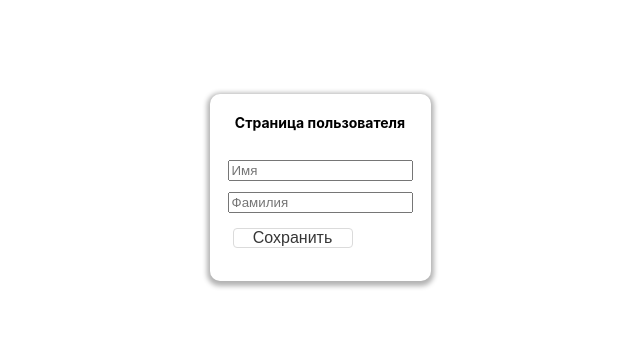
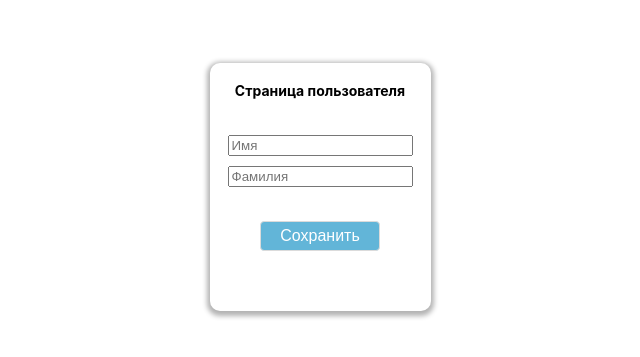
Before and after one commit to SSUHOY/calendar, a React (Create React App) app: page /user in a window 1280 px wide. Shown: the part 209-566 px from the top of the page, without its empty margins (320-960 px from the left). Built offline with nearby package versions, Linux system fonts and the light colour scheme.

Commit message:
implements save user data ui and adds localStorage handling

```diff
--- a/src/components/Calendar/index.jsx
+++ b/src/components/Calendar/index.jsx
@@ -1,4 +1,4 @@
-import React, { useState } from "react";
+import React, { useEffect, useState } from "react";
 import "./Calendar.styles.js";
 import { MockedCalendarData } from "../mockedData/index.jsx";
 import { Button, Container, TableCell } from "./Calendar.styles.js";
@@ -12,6 +12,9 @@ const MainPage = ({ userData }) => {
   const [selectedMonth, setSelectedMonth] = useState();
   const [selectedDate, setSelectedDate] = useState();
   const [date, setDate] = useState(new Date());
+
+  const [storedUserData, setStoredUserData] = useState({});
+  console.log("🚀 ~ MainPage ~ storedUserData:", storedUserData);
 
   const daysArray = getDaysInMonth(selectedYear, selectedMonth);
 
@@ -115,20 +118,29 @@ const MainPage = ({ userData }) => {
     ],
   ];
 
+  const handleClearStore = () => {
+    localStorage.clear("userData");
+  };
+
+  useEffect(() => {
+    const storedUserData = JSON.parse(localStorage.getItem("userData"));
+    setStoredUserData(storedUserData);
+  }, []);
+
   return (
     <Container>
       <div className="calendar-user-block">
-        {userData ? (
+        {!storedUserData ? (
           <Link to={"/user"}>
             <button>Авторизоваться</button>
           </Link>
         ) : (
           <div>
-            <p>Имя пользователя</p>
-            <p>Фамилия</p>
+            <p>{storedUserData.firstName}</p>
+            <p>{storedUserData.lastName}</p>
             <img src="" alt="" />
             <Link to={"/user"}>
-              <button>Сменить пользователя</button>
+              <button onClick={handleClearStore}>Сменить пользователя</button>
             </Link>
           </div>
         )}
--- a/src/pages/userPage/index.jsx
+++ b/src/pages/userPage/index.jsx
@@ -1,43 +1,88 @@
-import React from "react";
+import React, { useState } from "react";
 import { Button, Container } from "../../components/Calendar/Calendar.styles";
 import {
+  ButtonBackToMain,
   ButtonSubmit,
+  Error,
+  FormContainer,
   FormField,
   UserFormWrapper,
+  UserPageContainer,
   UserPageTitle,
 } from "./userPage.styles";
+import { Link } from "react-router-dom";
 
-const UserPage = () => {
+const UserPage = ({ setUserData, userData }) => {
+  console.log(userData);
+  const [error, setError] = useState("");
+  const [isSave, setIsSaved] = useState(false);
+
+  const handleUserDataChange = (e) => {
+    let name = e.target.name;
+    let value = e.target.value;
+    setUserData({ ...userData, [name]: value });
+    setError("");
+    setIsSaved(false);
+  };
+
+  const submitHandler = (event) => {
+    if (userData.firstName !== "" && userData.lastName !== "") {
+      localStorage.setItem("userData", JSON.stringify(userData));
+      setIsSaved(true);
+    } else {
+      setError("Ошибка сохранения данных");
+      setIsSaved(false);
+    }
+    event.preventDefault();
+  };
+
   return (
     <>
-      <Container>
+      <UserPageContainer>
         <UserPageTitle>Страница пользователя</UserPageTitle>
         <UserFormWrapper>
-          <form action="">
+          <FormContainer action="">
             <FormField>
               <input
                 type="text"
-                name="name"
+                name="firstName"
                 id="name"
                 placeholder="Имя"
+                value={userData.firstName}
+                onChange={handleUserDataChange}
                 required
               />
             </FormField>
             <FormField>
               <input
-                type="email"
-                name="surname"
+                type="text"
+                name="lastName"
                 id="surname"
                 placeholder="Фамилия"
+                value={userData.lastName}
+                onChange={handleUserDataChange}
                 required
               />
             </FormField>
             <FormField>
-              <ButtonSubmit type="submit">Сохранить</ButtonSubmit>
+              {error ? <Error>{error}</Error> : ""}
+              <ButtonSubmit
+                type="submit"
+                onClick={submitHandler}
+                disabled={isSave}>
+                {isSave ? "Готово!" : "Сохранить"}
+              </ButtonSubmit>
+              {isSave ? (
+                <Link to="/">
+                  <ButtonBackToMain>К календарю</ButtonBackToMain>
+                </Link>
+              ) : (
+                ""
+              )}
             </FormField>
-          </form>
+          </FormContainer>
         </UserFormWrapper>
-      </Container>
+      </UserPageContainer>
     </>
   );
 };
--- a/src/pages/userPage/userPage.styles.js
+++ b/src/pages/userPage/userPage.styles.js
@@ -1,8 +1,16 @@
 import styled from "styled-components";
+
+export const UserPageContainer = styled.div`
+  display: flex;
+  margin-bottom: 8px;
+  height: 248px;
+  flex-direction: column;
+  border-radius: 10px;
+  box-shadow: 0 2px 5px 3px rgba(0, 0, 0, 0.3);
+`;
 
 export const UserPageTitle = styled.h4`
   text-align: center;
-  margin: 20px 20px 10px;
   font-size: 14px;
 `;
 
@@ -11,12 +19,49 @@ export const UserFormWrapper = styled.div`
   padding: 18px;
 `;
 
+export const FormContainer = styled.form`
+  display: flex;
+  flex-direction: column;
+  align-items: center;
+`;
+
 export const FormField = styled.div`
+  display: flex;
+  flex-direction: column;
   padding-bottom: 10px;
 `;
 
 export const ButtonSubmit = styled.button`
   width: 120px;
-  height: 20px;
+  height: 30px;
   text-align: center;
+  margin-top: 24px;
+  background-color: ${(props) => (props.disabled ? "#e0e0e0" : "#62B5D8")};
+  color: ${(props) => (props.disabled ? "gray" : "#ffffff")};
+  cursor: ${(props) => (props.disabled ? "not-allowed" : "pointer")};
+  opacity: ${(props) => (props.disabled ? "0.5" : "1")};
+  &:hover {
+    background-color: ${(props) => (props.disabled ? "#e0e0e0" : "#62B5D8")};
+    color: ${(props) => (props.disabled ? "gray" : "#ffffff")};
+  }
 `;
+
+export const ButtonBackToMain = styled.button`
+  width: 120px;
+  height: 30px;
+  text-align: center;
+  margin-top: 4px;
+  background-color: #62b5d8;
+  color: #ffffff;
+  &:hover {
+    background-color: #5aa3c2;
+    color: #ffffff;
+  }
+`;
+
+export const Error = styled.p`
+  font-size: 10px;
+  color: red;
+  margin: 0;
+  position: absolute;
+`;
--- a/src/routes.jsx
+++ b/src/routes.jsx
@@ -5,12 +5,15 @@ import NotFound from "./pages/notFound";
 import { useState } from "react";
 
 const AppRoutes = () => {
-  const [userData, setUserData] = useState();
+  const [userData, setUserData] = useState({ firstName: "", lastName: "" });
 
   return (
     <Routes>
-      <Route path="/" element={<Main userData={userData}/>} />
-      <Route path="/user" element={<UserPage setUserData={setUserData}/>} />
+      <Route path="/" element={<Main userData={userData} />} />
+      <Route
+        path="/user"
+        element={<UserPage userData={userData} setUserData={setUserData} />}
+      />
       <Route path="*" element={<NotFound />} />
       <Route />
     </Routes>
```
